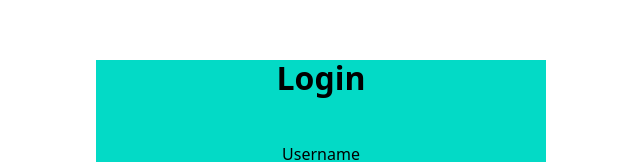
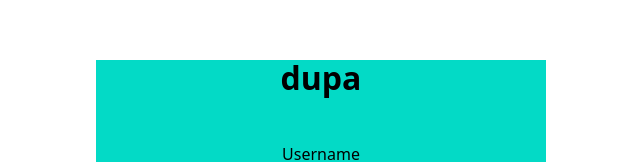
Before and after one commit to lukaszobrebski/AIR.Projekt, a React app in the folder aiirproject/: page / in a window 1280 px wide. Shown: the part 240-402 px from the top of the page, without its empty margins (344-984 px from the left). Built offline with nearby package versions, Linux system fonts and the light colour scheme.

Commit message:
commit10.06.18v1.3

```diff
--- a/aiirproject/src/App.js
+++ b/aiirproject/src/App.js
@@ -10,18 +10,26 @@ export default class App extends Component {
   constructor(props){
     super(props);
     this.state={
-      username:''
+      testVar:'dupa'
     }
+
+    this.handler = this.handler.bind(this)
+  }
+
+  handler(user){
+    this.setState(
+      {testVar: user}
+    )
   }
 
   render() {
     return (
       <Router>
         <div className='base'>
-          <Route exact path="/" component={Login}/>
+          <Route exact path='/' render={props => <Login testVar={this.state.testVar} handler={this.handler} />}/>
           <Route path="/register" component={Register}/>
           <Route path="/create" component={CreateTask}/>
-          <Route path="/view" component={ViewTask}/>
+          <Route path="/view" render={props => <ViewTask testVar={this.state.testVar}/>}/>
         </div>
       </Router>
     );
--- a/aiirproject/src/containers/Login.jsx
+++ b/aiirproject/src/containers/Login.jsx
@@ -8,20 +8,24 @@ export default class Login extends Component {
     super(props);
     this.state = {
       credentials:{
-        userName:''
+        userName:'',
       },
-      isLogged: false
+      isLogged: false,
+      testVar:'',
     }
     this.handleSubmit = this.handleSubmit.bind(this);
   }
 
   componentDidMount() {
-
+    const props = this.props;
+    this.setState({testVar: props.testVar});
   }
 
   handleSubmit(event){
     event.preventDefault();
     const data = new FormData(event.target);
+    const username = data.get('user')
+    this.props.handler(username)
     apiClient.login(data)
     .then(response => response === true ? this.setState({isLogged: true}) : null)
     .catch(error => {})
@@ -31,12 +35,12 @@ export default class Login extends Component {
     return(
       <div className='container'>
         <div className='container container__login'>
-        <h1>Login</h1>
+        <h1>{this.state.testVar}</h1>
           <form className='container container__login--form' onSubmit={this.handleSubmit}>
             <label for='user'>Username</label>
-            <input type='text' id='user'/>
+            <input type='text' id='user' name='user'/>
             <label for='pass'>Password</label>
-            <input type='password' id='pass'/>
+            <input type='password' id='pass' name='password'/>
             <button className='btn btn-primary' type='submit'>Submit</button>
           </form>
           {this.state.isLogged ? <Redirect to='/view'/> : null}
--- a/aiirproject/src/containers/ViewTask.jsx
+++ b/aiirproject/src/containers/ViewTask.jsx
@@ -21,18 +21,20 @@ export default class ViewTask extends Component {
         end_time:'10.06.18 11:00',
         user_id:'ThomasP',
         occurence_num:'102'
-      }]
+      }],
+      testVar:''
      }
   }
 
   componentDidMount() {
-
+    const props = this.props;
+    this.setState({testVar: props.testVar});
   }
 
   render() {
     return(
       <div className='container'>
-        <h1>ViewTask</h1>
+        <h1>{this.state.testVar} </h1>
         <table>
           <tbody>{this.state.Tasks.map((item, key) => {
               return(
```
